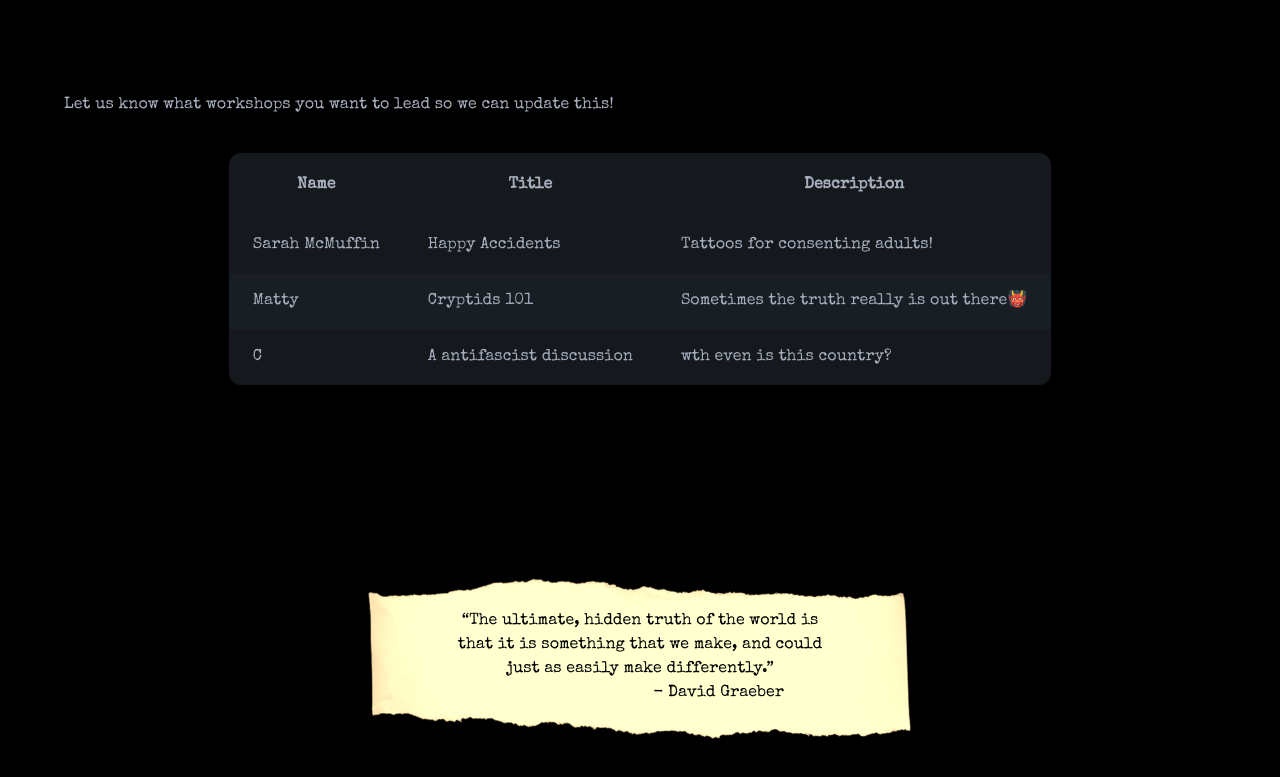
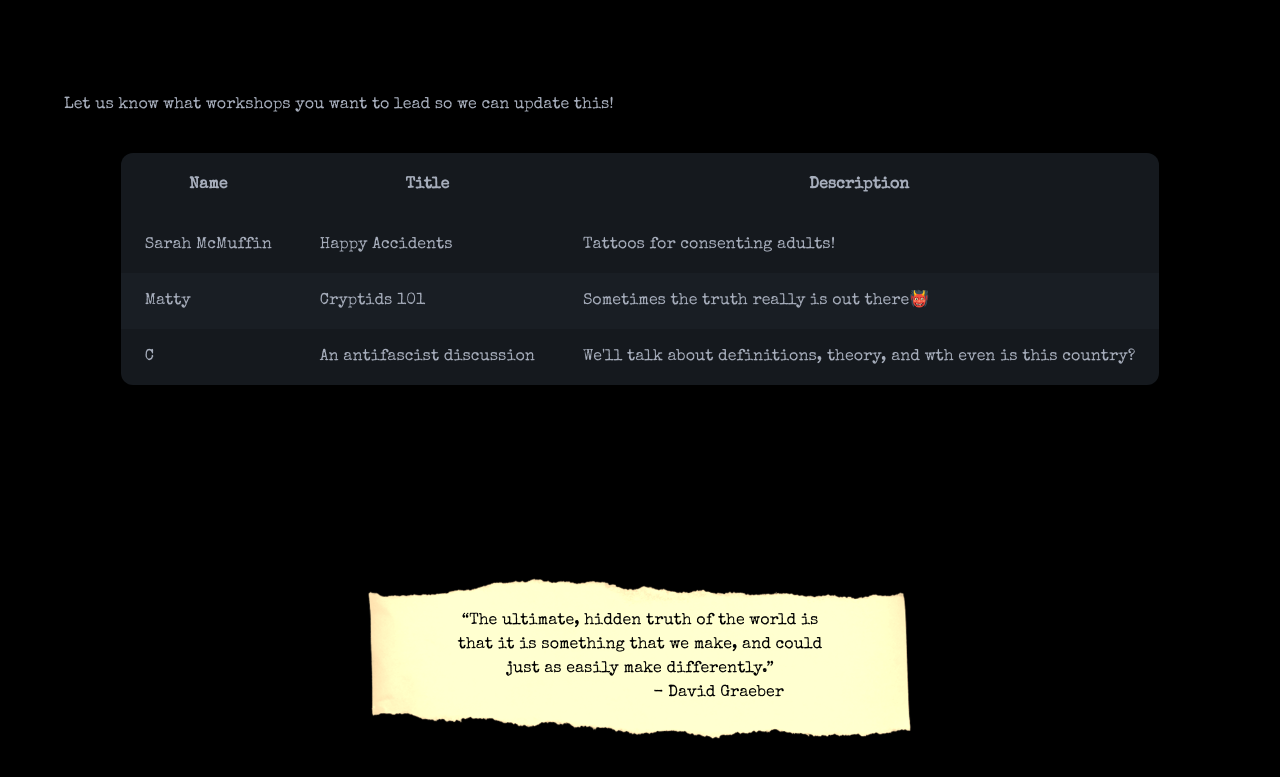
Before and after one commit to cludwell/spokeswheel, a Next.js app: page /plans2025 in a window 1280 px wide. Shown: the part 3315-4092 px from the top of the page. Built offline with nearby package versions, Linux system fonts and the light colour scheme; no server answers.

Commit message:
debugged bookings info

```diff
--- a/src/app/api/bookings/conference/[...conferenceId]/route.js
+++ b/src/app/api/bookings/conference/[...conferenceId]/route.js
@@ -35,12 +35,13 @@ export async function GET(req, res) {
               id: true,
               firstName: true,
               lastName: true,
+              phoneNumber: true,
               email: true,
               dateOfBirth: true,
               createdAt: true,
               updatedAt: true,
               bookings: false,
-              hashedPassword: false
+              hashedPassword: false,
             },
           },
         },
--- a/src/app/plans2025/page.jsx
+++ b/src/app/plans2025/page.jsx
@@ -117,8 +117,8 @@ export default function Plans2024() {
             </tr>
             <tr>
               <td>C</td>
-              <td>A antifascist discussion</td>
-              <td>wth even is this country?</td>
+              <td>An antifascist discussion</td>
+              <td>We'll talk about definitions, theory, and wth even is this country?</td>
             </tr>
 
 
--- a/src/app/secret/[conferenceId]/page.jsx
+++ b/src/app/secret/[conferenceId]/page.jsx
@@ -33,6 +33,7 @@ export default function Secret({ params }) {
   ];
   if (!validEmails.includes(user?.email)) return <PleaseSignIn />;
   if (!loaded) return <Loading />;
+  console.log('booking', allBookings)
   return (
     <>
       <div className="m-auto rounded-b-lg w-fit">
```
